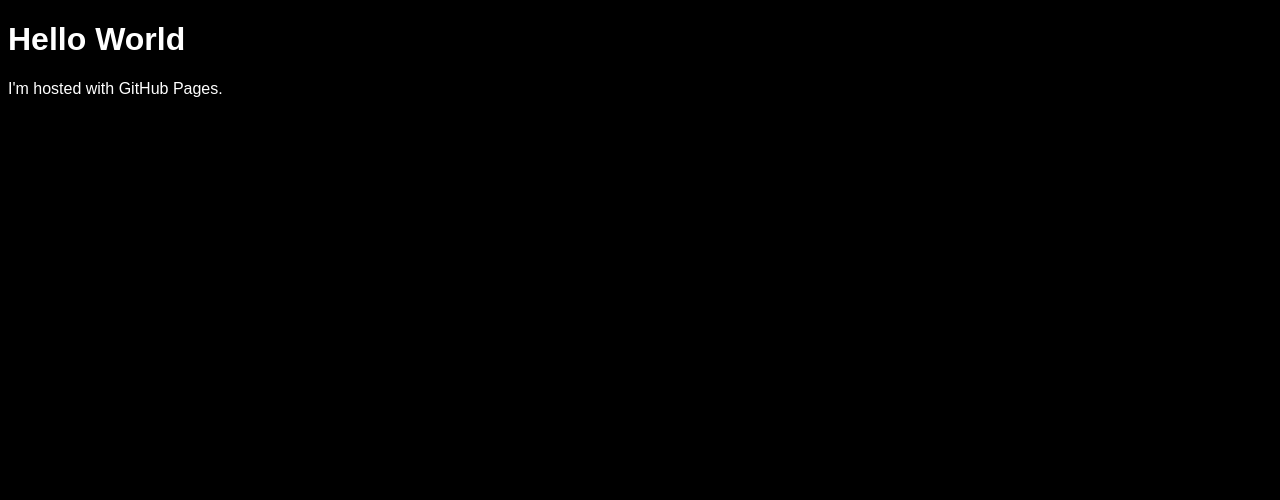
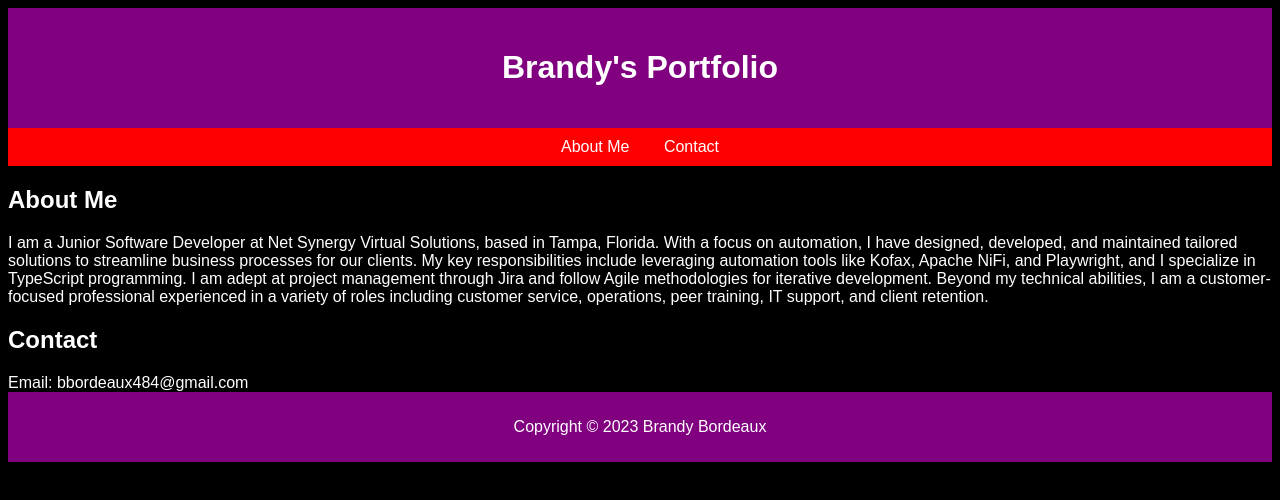
Before and after one commit to Brandy-ii/brandy-ii.github.io, a plain HTML site: page index.html in a window 1280 px wide. Drawn offline with Linux system fonts and the light colour scheme.

Commit message:
Update index.html

```diff
--- a/index.html
+++ b/index.html
@@ -8,8 +8,28 @@
 </head>
 
 <body>
-    <h1>Hello World</h1>
+    <header>
+        <h1>Brandy's Portfolio</h1>
+    </header>
+    <nav>
+        <a href="#about">About Me</a>
+        <a href="#contact">Contact</a>
+    </nav>
 
-    <p>I'm hosted with GitHub Pages.</p>
+    <div id="about">
+        <h2>About Me</h2>
+        <p>
+            I am a Junior Software Developer at Net Synergy Virtual Solutions, based in Tampa, Florida. With a focus on automation, I have designed, developed, and maintained tailored solutions to streamline business processes for our clients. My key responsibilities include leveraging automation tools like Kofax, Apache NiFi, and Playwright, and I specialize in TypeScript programming. I am adept at project management through Jira and follow Agile methodologies for iterative development. Beyond my technical abilities, I am a customer-focused professional experienced in a variety of roles including customer service, operations, peer training, IT support, and client retention.
+        </p>
+      </div>
+
+      <div id="contact">
+        <h2>Contact</h2>
+        Email: bbordeaux484@gmail.com
+      </div>
+
+      <footer>
+        <p>Copyright &copy; 2023 Brandy Bordeaux</p>
+      </footer>
 </body>
 </html>
```
